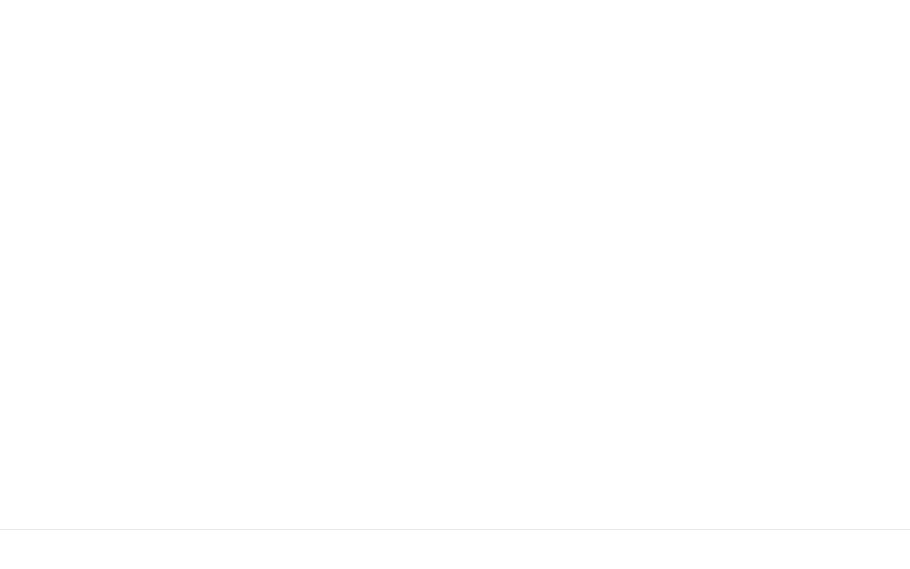
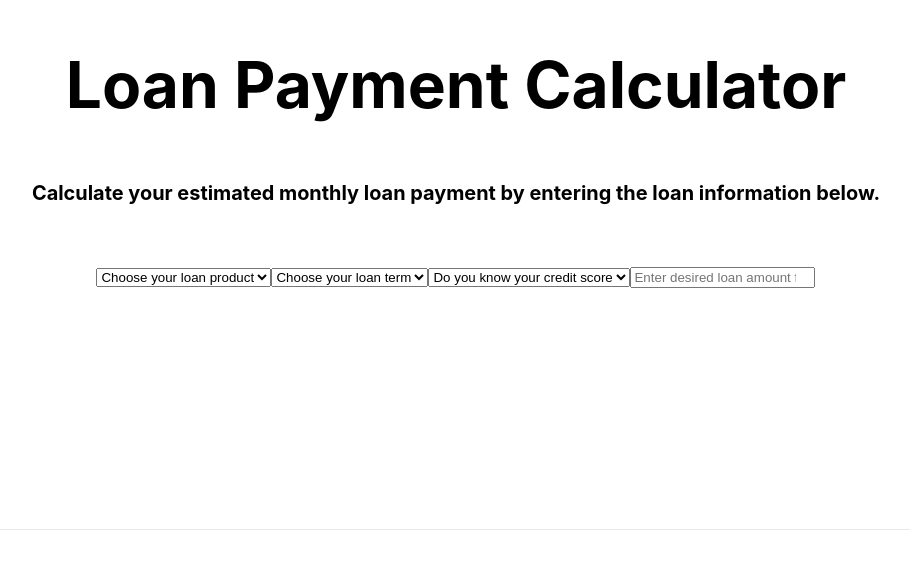
Before and after one commit to missjody/loan_calculator, a Next.js app: page / in a window 1280 px wide. Shown: the part 171-740 px from the top of the page, without its empty margins (184-1094 px from the left). Built offline with nearby package versions, Linux system fonts and the light colour scheme.

Commit message:
updated page index, sat up steps/goals in readme

```diff
--- a/index.html
+++ b/index.html
@@ -60,7 +60,7 @@
           </select>
         </div>
 
-         <div class="form-group">
+        <div class="form-group">
           <!-- * Loan Amount - Hard-Code minAmount as 500, maxAmount as 65000 -->
           <input type="number" class="form-control" id="loanAmt"
             placeholder="Enter desired loan amount from $500 to $65,000">
@@ -73,10 +73,6 @@
       </div>
     </div>
 
-    <div class="row">
-      <!-- Once all of these items are selected, a rate is auto-filled, and the calculation based on amount desired is specified -->
-
-    </div>
 
   </div>
 
--- a/pages/index.js
+++ b/pages/index.js
@@ -3,7 +3,7 @@ import Head from 'next/head'
 import styles from '../styles/Home.module.css'
 //allows to do className={styles.classname}
 
-import Link from 'next/link'
+// import Link from 'next/link'
 
 export default function Home() {
   return (
@@ -16,41 +16,48 @@ export default function Home() {
       <main className={styles.main}>
         <h1 className={styles.title}>
           {/* loan calculator title*/}
+          Loan Payment Calculator
         </h1>
 
         <p className={styles.description}>
           {/* loan calculator intro */}
+          <h5>Calculate your estimated monthly loan payment by entering the loan information below.</h5>
         </p>
 
-        <div className={styles.grid}>
-          {/* <a href="https://nextjs.org/docs" className={styles.card}>
-            <h3>Documentation &rarr;</h3>
-            <p>Find in-depth information about Next.js features and API.</p>
-          </a>
+        {/* form */}
 
-          <a href="https://nextjs.org/learn" className={styles.card}>
-            <h3>Learn &rarr;</h3>
-            <p>Learn about Next.js in an interactive course with quizzes!</p>
-          </a>
+        <form>
+          <select className="custom-select" id="loanProduct">
+            <option selected>Choose your loan product</option>
+            <option value="New">New Auto (2017 & newer)</option>
+            <option value="Used">Used Auto (2010 - 2016)</option>
+          </select>
 
-          <a
-            href="https://github.com/vercel/next.js/tree/master/examples"
-            className={styles.card}
-          >
-            <h3>Examples &rarr;</h3>
-            <p>Discover and deploy boilerplate example Next.js projects.</p>
-          </a>
+          <select className="custom-select" id="loanTerm">
+            <option selected>Choose your loan term</option>
+            <option value="60">60 months</option>
+            <option value="72">72 months</option>
+            <option value="84">84 months</option>
+          </select>
 
-          <a
-            href="https://vercel.com/import?filter=next.js&utm_source=create-next-app&utm_medium=default-template&utm_campaign=create-next-app"
-            className={styles.card}
-          >
-            <h3>Deploy &rarr;</h3>
-            <p>
-              Instantly deploy your Next.js site to a public URL with Vercel.
-            </p>
-          </a> */}
+          <select className="custom-select" id="score">
+            <option selected>Do you know your credit score</option>
+            <option value="APlus">Excellent (740 & above)</option>
+            <option value="A">Great (690-739)</option>
+            <option value="B">Good (660-689)</option>
+            <option value="C">Fair (620-659)</option>
+            <option value="D">Ok (619 & Below)</option>
+          </select>
+
+          <input type="number" className="form-control" id="loanAmt"
+            placeholder="Enter desired loan amount from $500 to $65,000">
+          </input>
+        </form>
+
+        <div>
+          <h5 id="monthlyPayment"></h5>
         </div>
+
       </main>
 
       <footer className={styles.footer}>
```
Also changed, not shown: assets/js/index.js (+0 -10 lines), package.json (+5 -4 lines), styles/globals.css (line endings or trailing spaces), 2 other files (tests, documents, lock files or other folders).
